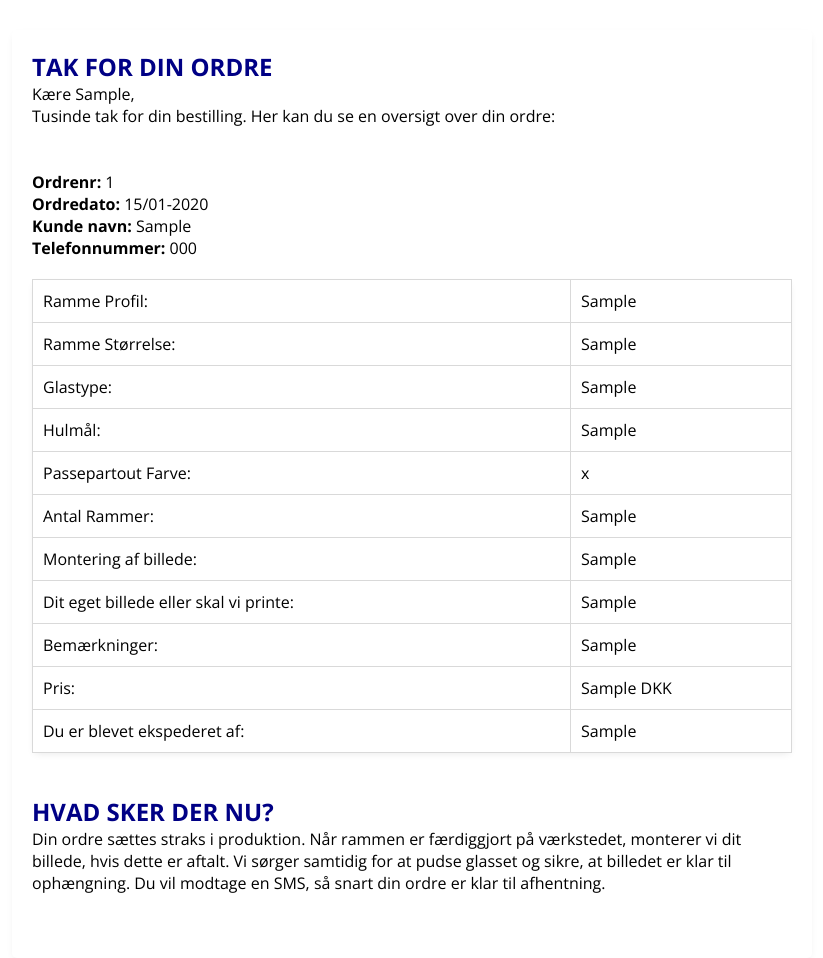
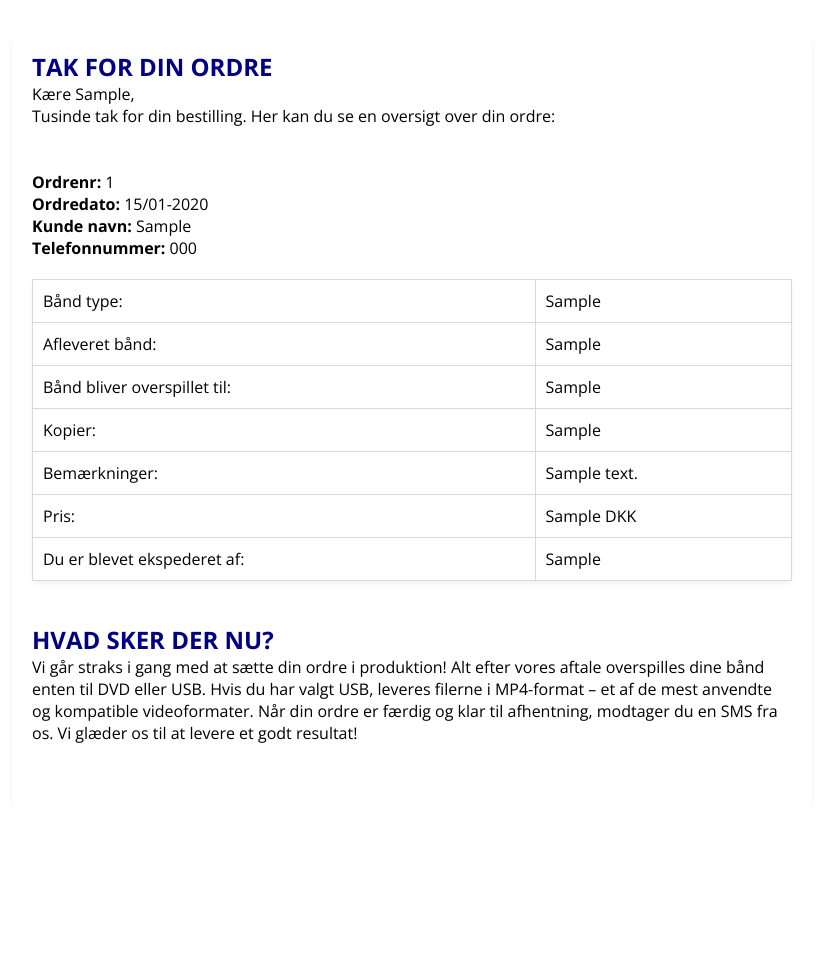
Before and after one commit to LasseLykke/Donnes, a PHP site: the page made by export/exportToPrintBånd.php in a window 1280 px wide. Shown: the part 120-1078 px from the top of the page, without its empty margins (228-1051 px from the left). After the commit the page ends 863 px from the top, so only its background shows below. Run offline with PHP 8.4, Linux system fonts and the light colour scheme; the visitor is signed in with stand-in values (Sample User, id 1); tables that the repository leaves empty or names only in its code hold one stand-in row (values such as "Sample post").

Commit message:
added all variables to exportToPrint files.

```diff
--- a/export/exportToPrintBånd.php
+++ b/export/exportToPrintBånd.php
@@ -20,20 +20,16 @@ $query = "
         ordre.ordreDate,
         kunde.Navn,
         kunde.Telefon,
-        ramme.profil,
-        ramme.størrelse,
-        ramme.glastype,
-        ramme.hulmål,
-        ramme.passepartoutFarve,
-        ramme.antal,
-        ramme.montering,
-        ramme.billedtype,
-        ramme.bemærkninger,
-        ramme.pris,
-        ramme.ekspedient
+        bånd.båndType,
+        bånd.båndAntal,
+        bånd.båndMedie,
+        bånd.båndMedieKopi,
+        bånd.båndNotes,
+        bånd.båndPris,
+        bånd.ekspedient
     FROM ordre
     LEFT JOIN kunde ON ordre.kundeID = kunde.kundeID
-    LEFT JOIN ramme ON ordre.ordreID = ramme.ordreID
+    LEFT JOIN bånd ON ordre.ordreID = bånd.ordreID
     ORDER BY ordre.ordreID DESC
     LIMIT 1
 ";
@@ -91,44 +87,28 @@ if (!$orderDetails) {
             </thead>
             <tbody>
                 <tr>
-                    <td>Ramme Profil:</td>
-                    <td><?php echo htmlspecialchars($orderDetails['profil']); ?></td>
+                    <td>Bånd type:</td>
+                    <td><?php echo htmlspecialchars($orderDetails['båndType']); ?></td>
                 </tr>
                 <tr>
-                    <td>Ramme Størrelse:</td>
-                    <td><?php echo htmlspecialchars($orderDetails['størrelse']); ?></td>
+                    <td>Afleveret bånd:</td>
+                    <td><?php echo htmlspecialchars($orderDetails['båndAntal']); ?></td>
                 </tr>
                 <tr>
-                    <td>Glastype:</td>
-                    <td><?php echo htmlspecialchars($orderDetails['glastype']); ?></td>
+                    <td>Bånd bliver overspillet til:</td>
+                    <td><?php echo htmlspecialchars($orderDetails['båndMedie']); ?></td>
                 </tr>
                 <tr>
-                    <td>Hulmål:</td>
-                    <td><?php echo htmlspecialchars($orderDetails['hulmål']); ?></td>
-                </tr>
-                <tr>
-                    <td>Passepartout Farve:</td>
-                    <td><?php echo htmlspecialchars($orderDetails['passepartoutFarve']); ?></td>
-                </tr>
-                <tr>
-                    <td>Antal Rammer:</td>
-                    <td><?php echo htmlspecialchars($orderDetails['antal']); ?></td>
-                </tr>
-                <tr>
-                    <td>Montering af billede:</td>
-                    <td><?php echo htmlspecialchars($orderDetails['montering']); ?></td>
-                </tr>
-                <tr>
-                    <td>Dit eget billede eller skal vi printe:</td>
-                    <td><?php echo htmlspecialchars($orderDetails['billedtype']); ?></td>
+                    <td>Kopier:</td>
+                    <td><?php echo htmlspecialchars($orderDetails['båndMedieKopi']); ?></td>
                 </tr>
                 <tr>
                     <td>Bemærkninger:</td>
-                    <td><?php echo htmlspecialchars($orderDetails['bemærkninger']); ?></td>
+                    <td><?php echo htmlspecialchars($orderDetails['båndNotes']); ?></td>
                 </tr>
                 <tr>
                     <td>Pris:</td>
-                    <td><?php echo htmlspecialchars($orderDetails['pris']); ?> DKK</td>
+                    <td><?php echo htmlspecialchars($orderDetails['båndPris']); ?> DKK</td>
                 </tr>
                 <tr>
                     <td>Du er blevet ekspederet af:</td>
@@ -138,9 +118,10 @@ if (!$orderDetails) {
         </table><br>
 
         <h2>Hvad sker der nu?</h2>
-        <p class="ordreText">Din ordre sættes straks i produktion. Når rammen er færdiggjort på værkstedet, monterer vi
-            dit billede, hvis dette er aftalt. Vi sørger samtidig for at pudse glasset og sikre, at billedet er klar til
-            ophængning. Du vil modtage en SMS, så snart din ordre er klar til afhentning. </p><br><br>
+        <p class="ordreText">Vi går straks i gang med at sætte din ordre i produktion! Alt efter vores aftale
+            overspilles dine bånd enten til DVD eller USB. Hvis du har valgt USB, leveres filerne i MP4-format – et af
+            de mest anvendte og kompatible videoformater. Når din ordre er færdig og klar til afhentning, modtager du en
+            SMS fra os. Vi glæder os til at levere et godt resultat! </p><br><br>
 
 
     </div>
--- a/forside.php
+++ b/forside.php
@@ -103,7 +103,7 @@ if (isset($_SESSION['users_id']) && isset($_SESSION['user_name'])) {
             <div class="secContent">
                 <h2>Export:</h2><br>
                 <a href="./export/exportToADJ.php">
-                    <button class="mainBtn">Rammer ugelig</button>
+                    <button class="mainBtn">Rammer </button>
                 </a>
             </div>
         </div>
```
Also changed, not shown: export/exportToPrintDias.php (+23 -37 lines), export/exportToPrintSmalfilm.php (+12 -46 lines).
